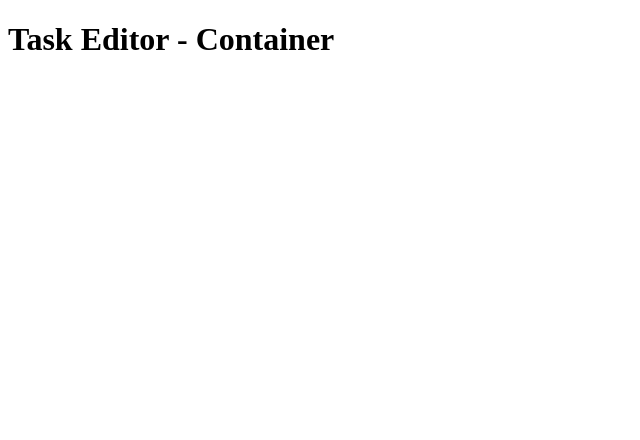
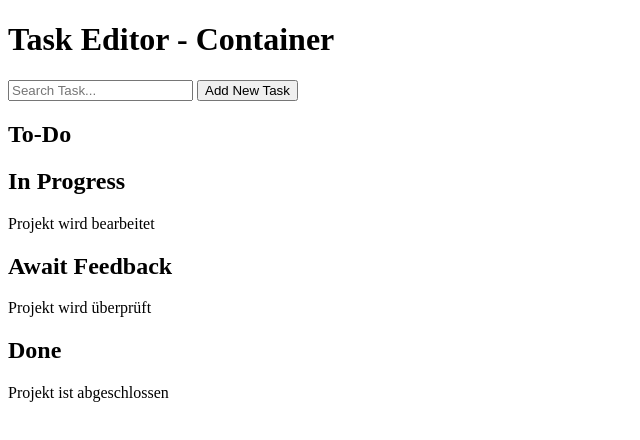
Before and after one commit to Hueppi92/join, a plain HTML site: page sites/taskboard.html in a window 1280 px wide. Shown: the whole page, without its empty margins (0-640 px from the left). Drawn offline with Linux system fonts and the light colour scheme; files that its build step writes are made by us from their sources.

Commit message:
Erster HTML-Entwurf

```diff
--- a/sites/taskboard.html
+++ b/sites/taskboard.html
@@ -1,4 +1,4 @@
-<!DOCTYPE html>
+<!doctype html>
 <html lang="de">
   <head>
     <meta charset="UTF-8" />
@@ -12,16 +12,42 @@
     <!-- header per js (look at summary.html) -->
 
     <!-- sidebar per js (look at summary.html) -->
-
     <main>
       <h1>Task Editor - Container</h1>
-
       <!-- content per js-render -->
       <!-- div1 = "board", search, button -->
-      <!-- div* = div1 = to-do -->
-      <!-- div* = div2 = in progress -->
-      <!-- div* = div3 = await feedback -->
-      <!-- div* = div4 = done -->
+      <div>
+        <div class="board">
+          <form id="todo_form">
+            <input id="todo_input" type="text" placeholder="Search Task..." />
+            <button type="submit" onclick="add()">Add New Task</button>
+          </form>
+          <div class="container">
+            <div class="todo">
+              <h2>To-Do</h2>
+              <div id="todo_tasks" class="task-list"></div>
+            </div>
+            <div class="in-progress">
+              <h2>In Progress</h2>
+              <div id="in_progress_tasks" class="task-list">
+                <p class="task" draggable="true">Projekt wird bearbeitet</p>
+              </div>
+            </div>
+            <div class="await-feedback">
+              <h2>Await Feedback</h2>
+              <div id="await_feedback_tasks" class="task-list">
+                <p class="task" draggable="true">Projekt wird überprüft</p>
+              </div>
+            </div>
+            <div class="done">
+              <h2>Done</h2>
+              <div id="done_tasks" class="task-list">
+                <p class="task" draggable="true">Projekt ist abgeschlossen</p>
+              </div>
+            </div>
+          </div>
+        </div>
+      </div>
     </main>
   </body>
 </html>
```
